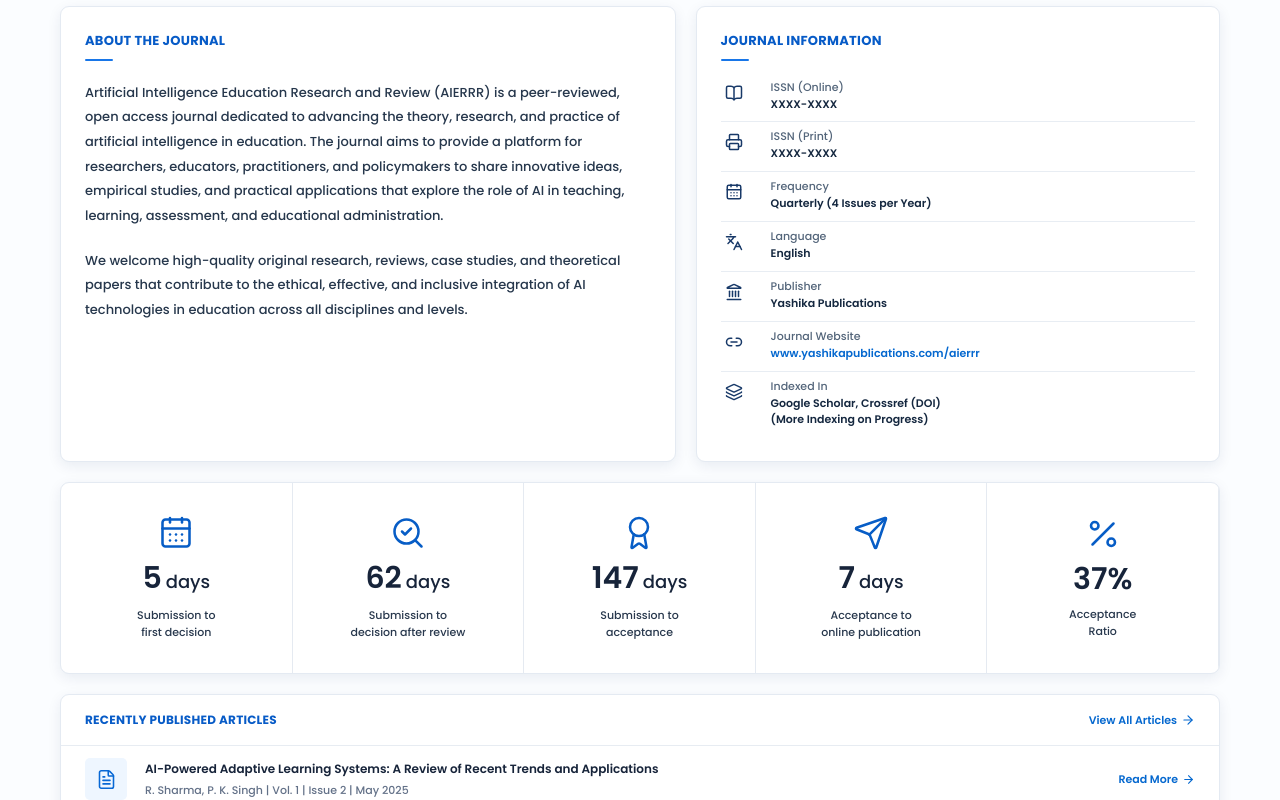
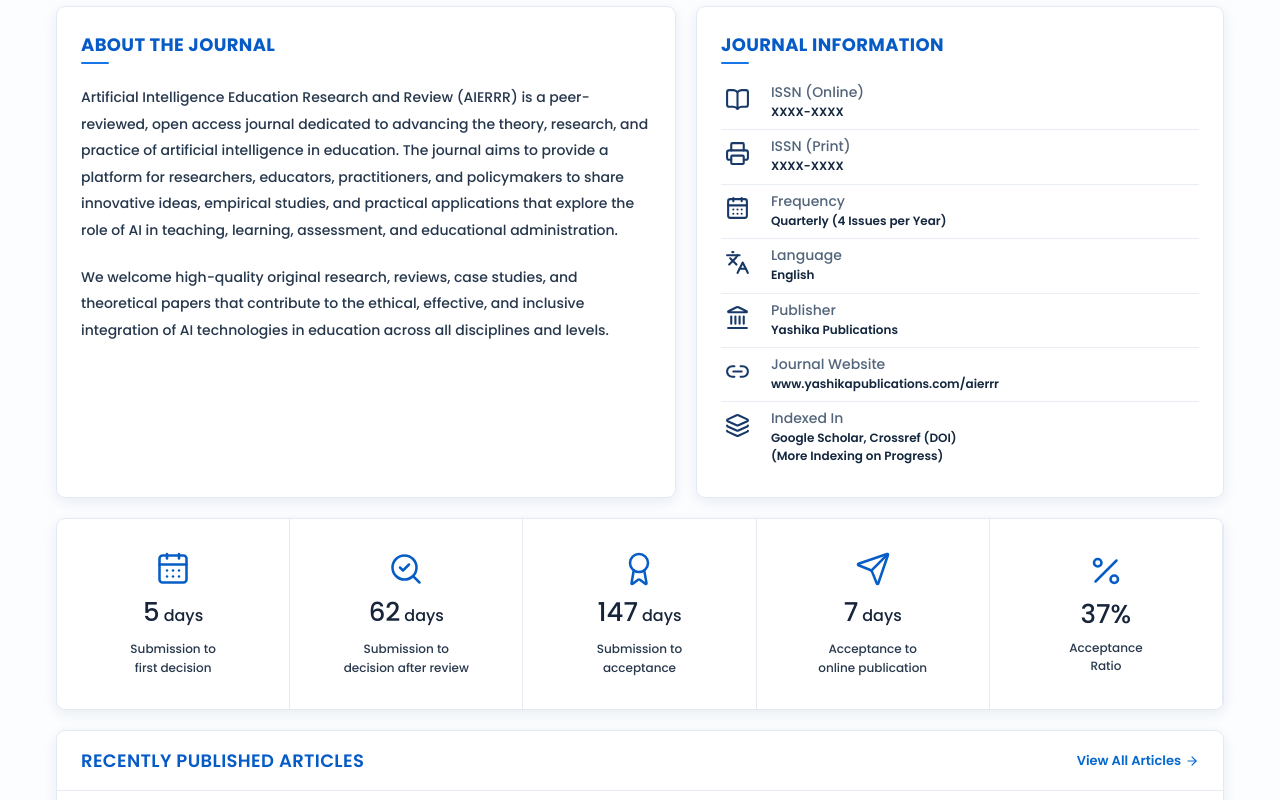
Before and after one commit to sejalm-rc/Yashika_Journals, a React (Vite) app: page / in a window 1280 px wide. Shown: the part 580-1380 px from the top of the page. Built offline with nearby package versions, Linux system fonts and the light colour scheme.

Commit message:
refactor Home component layout and improve text styling for better readability

```diff
--- a/src/pages/Home.jsx
+++ b/src/pages/Home.jsx
@@ -170,8 +170,8 @@ function Home() {
       </div>
     </section>
 
-      <section className="w-full bg-[#fbfdff] px-3 py-4 sm:px-5 md:px-7 lg:px-8">
-      <div className="mx-auto max-w-[1160px]">
+      <section className="w-full bg-[#fbfdff] px-5 py-4 sm:px-8 lg:min-h-[500px] lg:px-14 xl:px-14">
+      <div className="mx-auto max-w-[1400px]">
         <div className="grid gap-5 lg:grid-cols-[1.08fr_0.92fr]">
           {/* ABOUT THE JOURNAL */}
           <motion.article
@@ -183,12 +183,12 @@ function Home() {
             whileHover={{ y: -4 }}
             className="rounded-[9px] border border-[#e4eaf2] bg-white px-5 py-5 shadow-[0_4px_14px_rgba(15,44,88,0.08)] transition-shadow duration-300 hover:shadow-[0_12px_30px_rgba(15,44,88,0.14)] sm:px-6 sm:py-6"
           >
-            <h2 className="text-[12px] font-bold uppercase tracking-[0.02em] text-[#075bc7] sm:text-[13px]">
+            <h2 className="text-[16px] font-bold uppercase tracking-[0.02em] text-[#075bc7] sm:text-[18px]">
               About the Journal
             </h2>
-            <div className="mt-2 h-[2px] w-[28px] rounded-full bg-[#1876e8]" />
+            <div className="mt-1 h-[2px] w-[28px] rounded-full bg-[#1876e8]" />
 
-            <p className="mt-5 text-[12px] font-medium leading-[1.9] text-[#26374c] sm:text-[13px]">
+            <p className="mt-5 text-[14px] font-medium leading-[1.9] text-[#26374c] sm:text-[14px]">
               Artificial Intelligence Education Research and Review (AIERRR) is a
               peer-reviewed, open access journal dedicated to advancing the
               theory, research, and practice of artificial intelligence in
@@ -199,7 +199,7 @@ function Home() {
               administration.
             </p>
 
-            <p className="mt-5 text-[12px] font-medium leading-[1.9] text-[#26374c] sm:text-[13px]">
+            <p className="mt-5 text-[14px] font-medium leading-[1.9] text-[#26374c] sm:text-[14px]">
               We welcome high-quality original research, reviews, case studies,
               and theoretical papers that contribute to the ethical, effective,
               and inclusive integration of AI technologies in education across
@@ -217,10 +217,10 @@ function Home() {
             whileHover={{ y: -4 }}
             className="rounded-[9px] border border-[#e4eaf2] bg-white px-5 py-5 shadow-[0_4px_14px_rgba(15,44,88,0.08)] transition-shadow duration-300 hover:shadow-[0_12px_30px_rgba(15,44,88,0.14)] sm:px-6 sm:py-6"
           >
-            <h2 className="text-[12px] font-bold uppercase tracking-[0.02em] text-[#075bc7] sm:text-[13px]">
+            <h2 className="text-[16px] font-bold uppercase tracking-[0.02em] text-[#075bc7] sm:text-[18px]">
               Journal Information
             </h2>
-            <div className="mt-2 h-[2px] w-[28px] rounded-full bg-[#1876e8]" />
+            <div className="mt-1 h-[2px] w-[28px] rounded-full bg-[#1876e8]" />
 
             <div className="mt-3">
               {journalInfo.map((item, index) => {
@@ -235,9 +235,9 @@ function Home() {
                     whileHover={{ x: 5, backgroundColor: "#f7fbff" }}
                     className="group grid grid-cols-[34px_1fr] gap-3 border-b border-[#e8edf3] px-1 py-[9px] last:border-b-0"
                   >
-                    <Icon className="mt-[2px] h-[18px] w-[18px] text-[#183968] transition-transform duration-300 group-hover:scale-110 group-hover:text-[#0868d5]" />
+                    <Icon className="mt-[2px] h-[25px] w-[25px] text-[#183968] transition-transform duration-300 group-hover:scale-110 group-hover:text-[#0868d5]" />
                     <div>
-                      <p className="text-[11px] font-medium leading-none text-[#53657a]">
+                      <p className="text-[14px] font-medium leading-none text-[#53657a]">
                         {item.label}
                       </p>
                       {item.link ? (
@@ -245,12 +245,12 @@ function Home() {
                           href={item.link}
                           target="_blank"
                           rel="noreferrer"
-                          className="mt-1 block break-all text-[11px] font-semibold leading-[1.45] text-[#0568cf] hover:underline"
+                          className="mt-1 block break-all text-[12px] font-semibold leading-[1.45] text-[#14273f] hover:underline"
                         >
                           {item.value}
                         </a>
                       ) : (
-                        <p className="mt-1 whitespace-pre-line text-[11px] font-semibold leading-[1.45] text-[#14273f]">
+                        <p className="mt-1 whitespace-pre-line text-[12px] font-semibold leading-[1.45] text-[#14273f]">
                           {item.value}
                         </p>
                       )}
@@ -284,14 +284,14 @@ function Home() {
               >
                 <Icon className="h-[36px] w-[36px] text-[#075dc6] transition-all duration-300 group-hover:scale-110 group-hover:text-[#004ca8]" strokeWidth={1.7} />
                 <div className="mt-3 flex items-baseline justify-center gap-1 text-[#17243a]">
-                  <span className="text-[28px] font-semibold leading-none sm:text-[30px]">
+                  <span className="text-[24px] font-[500] leading-none sm:text-[26px]">
                     {item.value}
                   </span>
                   {item.suffix && (
-                    <span className="text-[18px] font-medium">{item.suffix}</span>
+                    <span className="text-[16px] font-medium">{item.suffix}</span>
                   )}
                 </div>
-                <p className="mt-3 whitespace-pre-line text-[11px] font-medium leading-[1.55] text-[#28384d]">
+                <p className="mt-3 whitespace-pre-line text-[12px] font-medium leading-[1.55] text-[#28384d]">
                   {item.text}
                 </p>
               </motion.div>
@@ -308,13 +308,13 @@ function Home() {
           className="mt-5 overflow-hidden rounded-[9px] border border-[#e4eaf2] bg-white shadow-[0_4px_14px_rgba(15,44,88,0.08)]"
         >
           <div className="flex flex-col gap-3 border-b border-[#e7ecf2] px-5 py-4 sm:flex-row sm:items-center sm:justify-between sm:px-6">
-            <h2 className="text-[11px] font-bold uppercase tracking-[0.02em] text-[#075bc7] sm:text-[12px]">
+            <h2 className="text-[16px] font-[600] uppercase tracking-[0.02em] text-[#075bc7] sm:text-[18px]">
               Recently Published Articles
             </h2>
             <motion.a
               whileHover={{ x: 4 }}
               href="/articles"
-              className="inline-flex items-center gap-1 self-start text-[11px] font-semibold text-[#0568cf] sm:self-auto"
+              className="inline-flex items-center gap-1 self-start text-[13px] font-semibold text-[#0568cf] sm:self-auto"
             >
               View All Articles <ArrowRight className="h-[14px] w-[14px]" />
             </motion.a>
@@ -331,15 +331,15 @@ function Home() {
                 whileHover={{ x: 5, backgroundColor: "#f8fbff" }}
                 className="group grid gap-3 border-b border-[#e8edf3] py-3 last:border-b-0 sm:grid-cols-[48px_1fr_auto] sm:items-center"
               >
-                <div className="flex h-[42px] w-[42px] items-center justify-center rounded-[5px] bg-[#eef6ff] text-[#0868d5] transition-all duration-300 group-hover:scale-105 group-hover:bg-[#e3f0ff]">
-                  <FileText className="h-[21px] w-[21px]" strokeWidth={1.8} />
+                <div className="flex h-[44px] w-[44px] items-center justify-center rounded-[5px] bg-[#eef6ff] text-[#0868d5] transition-all duration-300 group-hover:scale-105 group-hover:bg-[#e3f0ff]">
+                  <FileText className="h-[23px] w-[23px]" strokeWidth={1.8} />
                 </div>
 
                 <div className="min-w-0">
-                  <h3 className="text-[11px] font-semibold leading-[1.5] text-[#17243a] sm:text-[12px]">
+                  <h3 className="text-[12px] font-semibold leading-[1.5] text-[#17243a] sm:text-[14px]">
                     {article.title}
                   </h3>
-                  <p className="mt-1 text-[10px] font-medium leading-[1.5] text-[#637188] sm:text-[11px]">
+                  <p className="mt-1 text-[12px] font-medium leading-[1.5] text-[#637188] sm:text-[12px]">
                     {article.meta}
                   </p>
                 </div>
```
